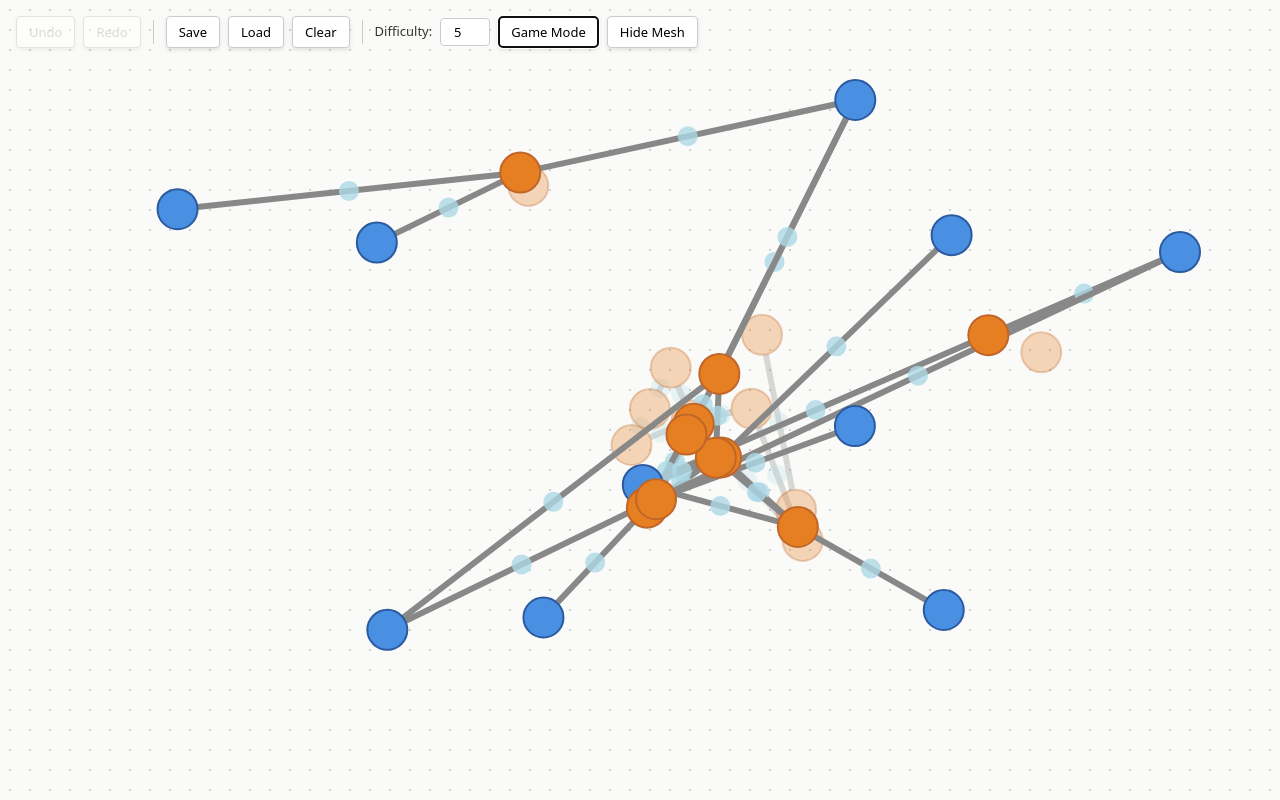
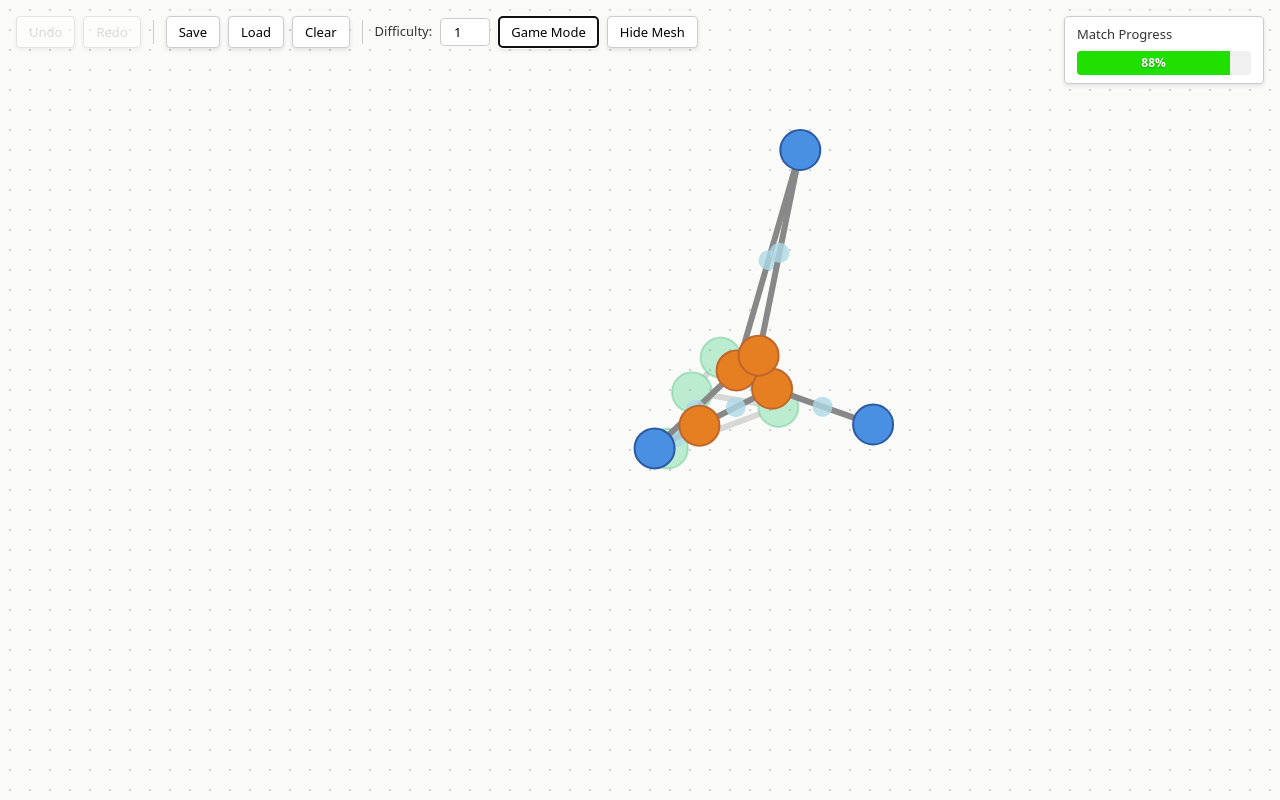
Before and after one commit to spohle/enet, a React (Vite) app: page / in a window 1280 px wide. Both pictures are taken after a click on the button "Game Mode". Built offline with nearby package versions, Linux system fonts and the light colour scheme.

Commit message:
more game mode work

```diff
--- a/src/App.css
+++ b/src/App.css
@@ -133,3 +133,114 @@ body {
   border-radius: 3px;
   font-size: 14px;
 }
+
+.match-meter {
+  position: fixed;
+  top: 16px;
+  right: 16px;
+  background-color: white;
+  border: 1px solid #ccc;
+  border-radius: 4px;
+  padding: 8px 12px;
+  box-shadow: 0 2px 4px rgba(0, 0, 0, 0.1);
+  z-index: 1000;
+  min-width: 200px;
+}
+
+.match-meter-label {
+  font-family: system-ui, -apple-system, sans-serif;
+  font-size: 13px;
+  font-weight: 500;
+  color: #333;
+  margin-bottom: 6px;
+}
+
+.match-meter-bar-container {
+  width: 100%;
+  height: 24px;
+  background-color: #f0f0f0;
+  border-radius: 4px;
+  overflow: hidden;
+  position: relative;
+}
+
+.match-meter-bar {
+  height: 100%;
+  transition: width 0.3s ease, background-color 0.3s ease;
+  display: flex;
+  align-items: center;
+  justify-content: center;
+  font-family: system-ui, -apple-system, sans-serif;
+  font-size: 12px;
+  font-weight: 600;
+  color: white;
+  text-shadow: 0 1px 2px rgba(0, 0, 0, 0.3);
+}
+
+.win-popup-overlay {
+  position: fixed;
+  top: 0;
+  left: 0;
+  right: 0;
+  bottom: 0;
+  background-color: rgba(0, 0, 0, 0.5);
+  display: flex;
+  align-items: center;
+  justify-content: center;
+  z-index: 2000;
+}
+
+.win-popup {
+  background-color: white;
+  border-radius: 12px;
+  padding: 32px;
+  box-shadow: 0 8px 24px rgba(0, 0, 0, 0.2);
+  text-align: center;
+  max-width: 400px;
+  min-width: 300px;
+}
+
+.win-popup-title {
+  font-family: system-ui, -apple-system, sans-serif;
+  font-size: 28px;
+  font-weight: 700;
+  color: #333;
+  margin-bottom: 16px;
+}
+
+.win-popup-message {
+  font-family: system-ui, -apple-system, sans-serif;
+  font-size: 16px;
+  color: #666;
+  margin-bottom: 24px;
+  line-height: 1.5;
+}
+
+.win-popup-stats {
+  font-family: system-ui, -apple-system, sans-serif;
+  font-size: 18px;
+  font-weight: 600;
+  color: #4a90e2;
+  margin-bottom: 24px;
+}
+
+.win-popup-button {
+  padding: 12px 32px;
+  background-color: #4a90e2;
+  color: white;
+  border: none;
+  border-radius: 6px;
+  font-family: system-ui, -apple-system, sans-serif;
+  font-size: 16px;
+  font-weight: 600;
+  cursor: pointer;
+  transition: background-color 0.2s;
+}
+
+.win-popup-button:hover {
+  background-color: #357ab8;
+}
+
+.win-popup-button:active {
+  background-color: #2c5aa0;
+}
--- a/src/App.jsx
+++ b/src/App.jsx
@@ -16,8 +16,12 @@ function App() {
   const [historyIndex, setHistoryIndex] = useState(-1)
   const [targetNodes, setTargetNodes] = useState([])
   const [targetConnections, setTargetConnections] = useState([])
-  const [difficulty, setDifficulty] = useState(5)
+  const [difficulty, setDifficulty] = useState(1)
   const [showPlayableMesh, setShowPlayableMesh] = useState(true)
+  const [matchPercentage, setMatchPercentage] = useState(0)
+  const [showWinPopup, setShowWinPopup] = useState(false)
+  const [hasWon, setHasWon] = useState(false)
+  const [isRandomized, setIsRandomized] = useState(false)
 
   useEffect(() => {
     const canvas = canvasRef.current
@@ -82,6 +86,53 @@ function App() {
   }, [nodes, connections])
 
   useEffect(() => {
+    if (!isRandomized || targetNodes.length === 0 || nodes.length === 0) {
+      setMatchPercentage(0)
+      return
+    }
+
+    const floatNodesInTarget = targetNodes.filter(n => n.type === 'float')
+    const floatNodesInModifiable = nodes.filter(n => n.type === 'float')
+
+    if (floatNodesInTarget.length === 0) {
+      setMatchPercentage(100)
+      return
+    }
+
+    const matchThreshold = 300
+
+    let totalScore = 0
+
+    floatNodesInTarget.forEach(targetNode => {
+      const correspondingNode = floatNodesInModifiable.find(n => n.id === targetNode.id)
+
+      if (correspondingNode) {
+        const distance = Math.sqrt(
+          Math.pow(targetNode.x - correspondingNode.x, 2) +
+          Math.pow(targetNode.y - correspondingNode.y, 2)
+        )
+
+        const normalizedDistance = Math.min(distance / matchThreshold, 1)
+        const nodeScore = Math.max(0, 1 - normalizedDistance)
+        totalScore += nodeScore
+      }
+    })
+
+    const averageScore = totalScore / floatNodesInTarget.length
+    const percentage = Math.round(averageScore * 100)
+
+    setMatchPercentage(percentage)
+
+    console.log('Match check:', { percentage, hasWon, isRandomized, targetNodesLength: targetNodes.length, shouldShow: percentage >= 98 && !hasWon && targetNodes.length > 0 })
+
+    if (percentage >= 98 && !hasWon && targetNodes.length > 0) {
+      console.log('TRIGGERING WIN POPUP')
+      setShowWinPopup(true)
+      setHasWon(true)
+    }
+  }, [nodes, targetNodes, hasWon, isRandomized])
+
+  useEffect(() => {
     const canvas = canvasRef.current
     if (!canvas) return
 
@@ -103,14 +154,6 @@ function App() {
           ctx.strokeStyle = '#888'
           ctx.lineWidth = 6
           ctx.stroke()
-
-          const centerX = (edgePoints.source.x + edgePoints.target.x) / 2
-          const centerY = (edgePoints.source.y + edgePoints.target.y) / 2
-
-          ctx.beginPath()
-          ctx.arc(centerX, centerY, 10, 0, Math.PI * 2)
-          ctx.fillStyle = 'rgba(173, 216, 230, 0.8)'
-          ctx.fill()
         }
       })
 
@@ -118,9 +161,9 @@ function App() {
         if (node.type === 'float') {
           ctx.beginPath()
           ctx.arc(node.x, node.y, 20, 0, Math.PI * 2)
-          ctx.fillStyle = '#e67e22'
+          ctx.fillStyle = '#2ecc71'
           ctx.fill()
-          ctx.strokeStyle = '#c0662a'
+          ctx.strokeStyle = '#27ae60'
           ctx.lineWidth = 2
           ctx.stroke()
         }
@@ -404,7 +447,7 @@ function App() {
       return
     }
 
-    if (hoveredConnection) {
+    if (hoveredConnection && targetNodes.length === 0) {
       saveToHistory()
       setConnections(connections.filter(conn => conn.id !== hoveredConnection.id))
       setHoveredConnection(null)
@@ -476,9 +519,11 @@ function App() {
           : node
       ))
       setHoveredConnection(null)
-    } else if (!linkingNode) {
+    } else if (!linkingNode && targetNodes.length === 0) {
       const connection = getConnectionAtPosition(mouseX, mouseY)
       setHoveredConnection(connection)
+    } else if (targetNodes.length > 0) {
+      setHoveredConnection(null)
     }
   }
 
@@ -580,17 +625,23 @@ function App() {
   }
 
   const loadGameMode = () => {
+    setShowPlayableMesh(true)
+    setShowWinPopup(false)
+    setHasWon(false)
+    setEditingConnection(null)
+    setEditStartAngle(null)
+
     const width = window.innerWidth
     const height = window.innerHeight
 
-    const numFixed = Math.floor(3 + ((difficulty - 1) / 9) * 17)
-    const numFloat = Math.floor(3 + ((difficulty - 1) / 9) * 17)
+    const numFloat = 3 + difficulty
+    const numFixed = Math.floor(numFloat * 0.8)
 
-    const margin = 100
+    const margin = 150
     const usableWidth = width - 2 * margin
     const usableHeight = height - 2 * margin
     const totalNodes = numFixed + numFloat
-    const minDistance = Math.min(usableWidth, usableHeight) / (1.5 + Math.sqrt(totalNodes) * 0.4)
+    const minDistance = Math.min(usableWidth, usableHeight) / (0.8 + Math.sqrt(totalNodes) * 0.25)
 
     const isValidPosition = (x, y, existingNodes) => {
       for (const node of existingNodes) {
@@ -733,10 +784,51 @@ function App() {
       })
     }
 
-    setTargetNodes(targetNodes)
-    setTargetConnections(targetConnections)
+    for (let separation = 0; separation < 100; separation++) {
+      const nodeRadius = 20
+      const minSeparation = nodeRadius * 2 + 5
+      let moved = false
 
-    const randomizationAmount = ((difficulty - 1) / 9) * 0.8
+      for (let i = 0; i < targetNodes.length; i++) {
+        for (let j = i + 1; j < targetNodes.length; j++) {
+          const node1 = targetNodes[i]
+          const node2 = targetNodes[j]
+
+          const dx = node2.x - node1.x
+          const dy = node2.y - node1.y
+          const distance = Math.sqrt(dx * dx + dy * dy)
+
+          if (distance < minSeparation && distance > 0) {
+            moved = true
+            const overlap = minSeparation - distance
+            const moveDistance = overlap / 2
+
+            const normalX = dx / distance
+            const normalY = dy / distance
+
+            if (node1.type === 'float') {
+              targetNodes[i] = {
+                ...node1,
+                x: node1.x - normalX * moveDistance,
+                y: node1.y - normalY * moveDistance
+              }
+            }
+
+            if (node2.type === 'float') {
+              targetNodes[j] = {
+                ...node2,
+                x: node2.x + normalX * moveDistance,
+                y: node2.y + normalY * moveDistance
+              }
+            }
+          }
+        }
+      }
+
+      if (!moved) break
+    }
+
+    const randomizationAmount = 0.25
 
     const randomizedNodes = targetNodes.map(node => {
       if (node.type === 'fixed') {
@@ -752,17 +844,24 @@ function App() {
     })
 
     const randomizedConnections = targetConnections.map(conn => {
-      const offset = (Math.random() - 0.5) * 3 * randomizationAmount
+      const offset = (Math.random() - 0.5) * 4 * randomizationAmount
       return {
         ...conn,
         weight: Math.max(0.1, conn.weight + offset)
       }
     })
 
+    setIsRandomized(false)
     setNodes(randomizedNodes)
     setConnections(randomizedConnections)
+    setTargetNodes(targetNodes)
+    setTargetConnections(targetConnections)
     setHistory([])
     setHistoryIndex(-1)
+
+    setTimeout(() => {
+      setIsRandomized(true)
+    }, 500)
   }
 
   useEffect(() => {
@@ -779,6 +878,20 @@ function App() {
     window.addEventListener('keydown', handleKeyDown)
     return () => window.removeEventListener('keydown', handleKeyDown)
   }, [historyIndex, history])
+
+  const getMatchColor = (percentage) => {
+    const red = Math.round(255 * (1 - percentage / 100))
+    const green = Math.round(255 * (percentage / 100))
+    return `rgb(${red}, ${green}, 0)`
+  }
+
+  const handleNextLevel = () => {
+    setDifficulty(prev => Math.min(10, prev + 1))
+    setShowWinPopup(false)
+    setTimeout(() => {
+      loadGameMode()
+    }, 0)
+  }
 
   return (
     <div className="app-container">
@@ -805,6 +918,23 @@ function App() {
         </button>
       </div>
 
+      {targetNodes.length > 0 && (
+        <div className="match-meter">
+          <div className="match-meter-label">Match Progress</div>
+          <div className="match-meter-bar-container">
+            <div
+              className="match-meter-bar"
+              style={{
+                width: `${matchPercentage}%`,
+                backgroundColor: getMatchColor(matchPercentage)
+              }}
+            >
+              {matchPercentage}%
+            </div>
+          </div>
+        </div>
+      )}
+
       <canvas
         ref={canvasRef}
         className="drawing-canvas"
@@ -828,6 +958,23 @@ function App() {
           </div>
         </div>
       )}
+
+      {showWinPopup && (
+        <div className="win-popup-overlay">
+          <div className="win-popup">
+            <h2 className="win-popup-title">🎉 Level Complete!</h2>
+            <p className="win-popup-message">
+              You've successfully matched the target mesh!
+            </p>
+            <div className="win-popup-stats">
+              Match: {matchPercentage}%
+            </div>
+            <button className="win-popup-button" onClick={handleNextLevel}>
+              {difficulty < 10 ? 'Next Level' : 'Play Again'}
+            </button>
+          </div>
+        </div>
+      )}
     </div>
   )
 }
```
